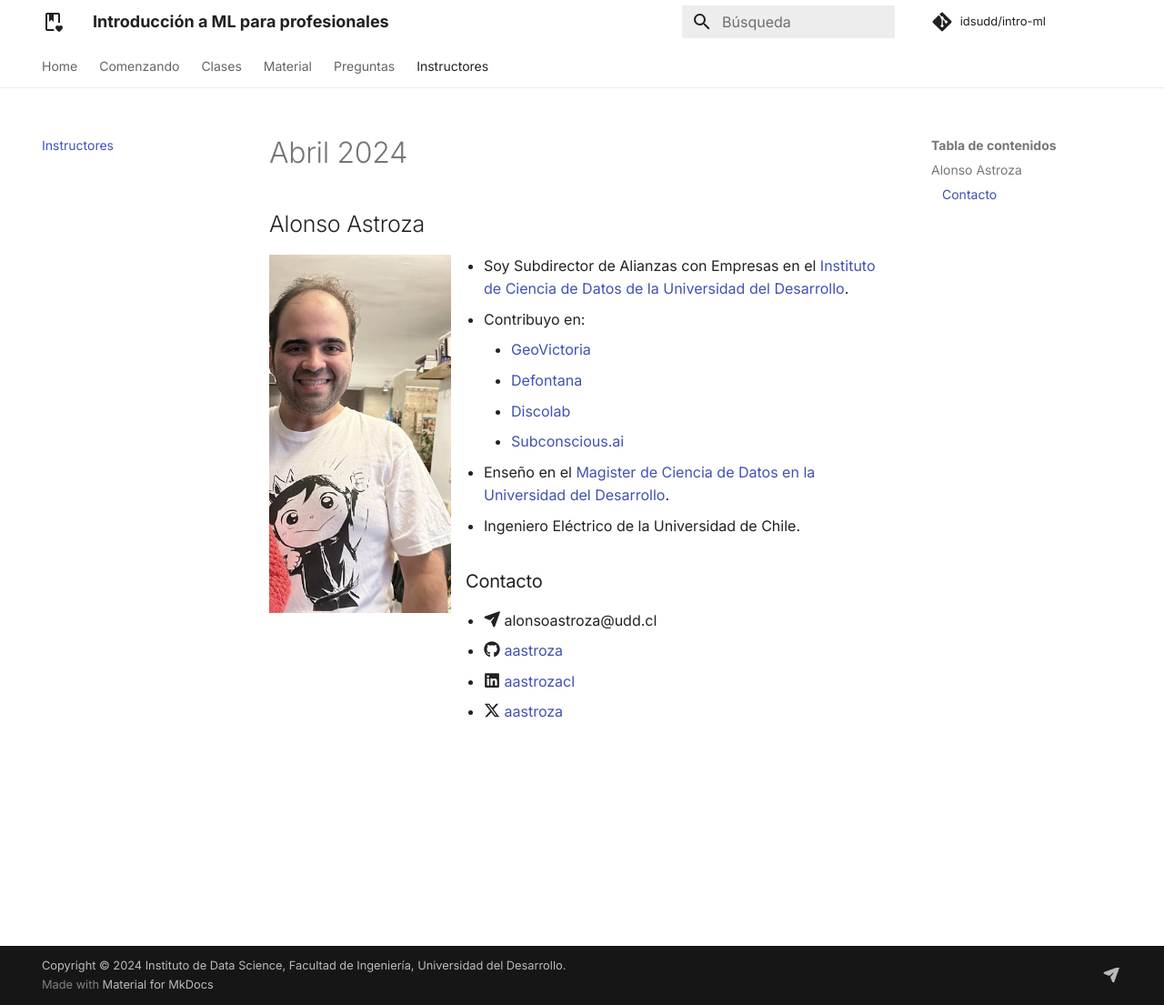
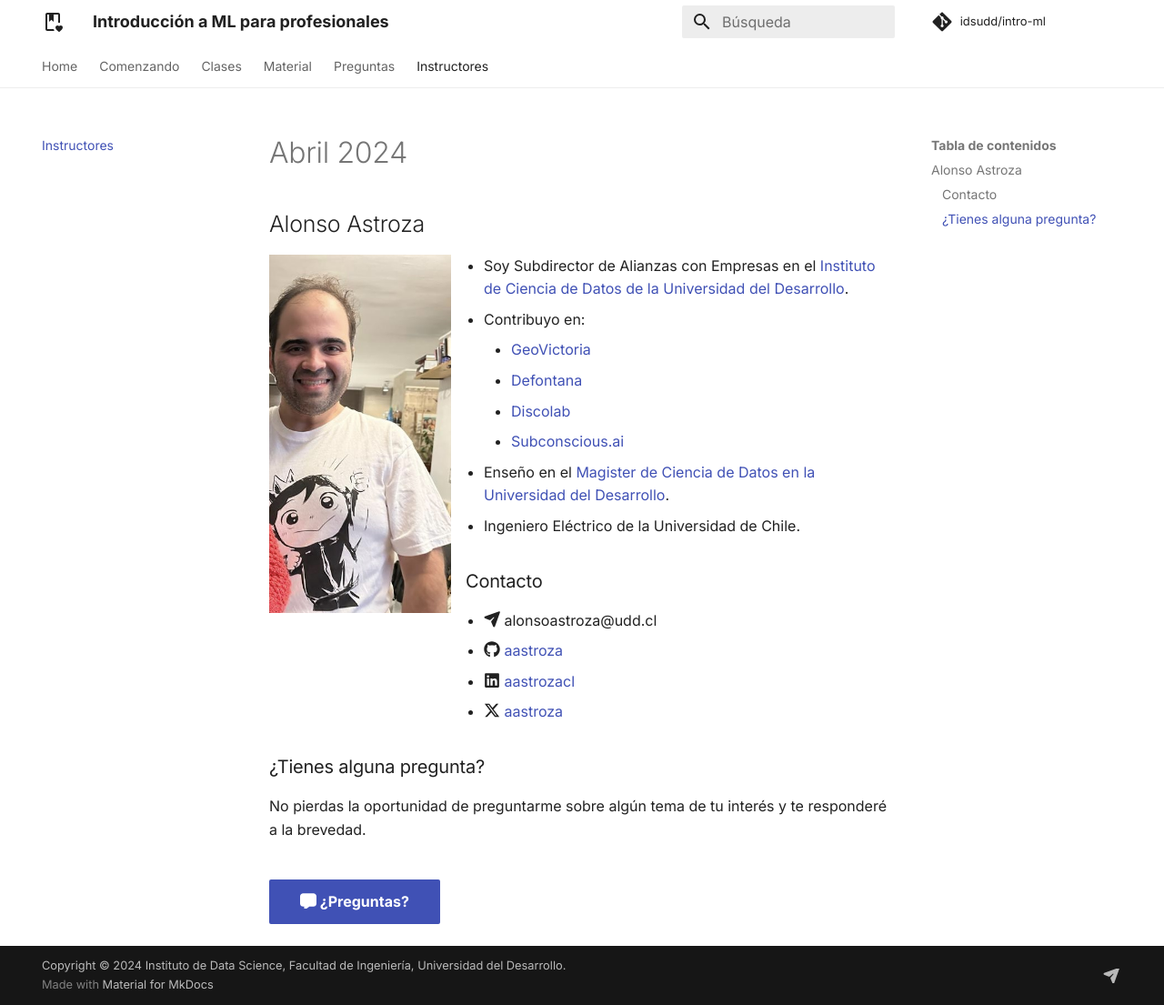
Before and after one commit to idsudd/intro-ml, an MkDocs documentation site: the page built from docs/instructor/index.md, in a window 1280 px wide and 1105 px high. Shown: the whole window at 91% size. Built offline with MkDocs 1.6.1 and Material for MkDocs 9.7.7, drawn with Linux system fonts in a browser that asks for light colours; comment, search, counter and statistics services are not loaded.

Commit message:
question buttons fix

```diff
--- a/docs/instructor/index.md
+++ b/docs/instructor/index.md
@@ -19,3 +19,11 @@
 * :fontawesome-brands-github: [aastroza](https://github.com/aastroza)
 * :fontawesome-brands-linkedin: [aastrozacl](https://www.linkedin.com/in/aastrozacl/)
 * :fontawesome-brands-x-twitter: [aastroza](https://twitter.com/aastroza)
+
+### ¿Tienes alguna pregunta?
+
+No pierdas la oportunidad de preguntarme sobre algún tema de tu interés y te responderé a la brevedad.
+<br>
+<br>
+
+[:fontawesome-solid-message: ¿Preguntas?](questions/index.md){ .md-button .md-button--primary }
```
Also changed, not shown: docs/index.md (+1 -1 lines), docs/lectures/index.md (+1 -1 lines), docs/material/index.md (+1 -1 lines), docs/welcome.md (+1 -1 lines).
